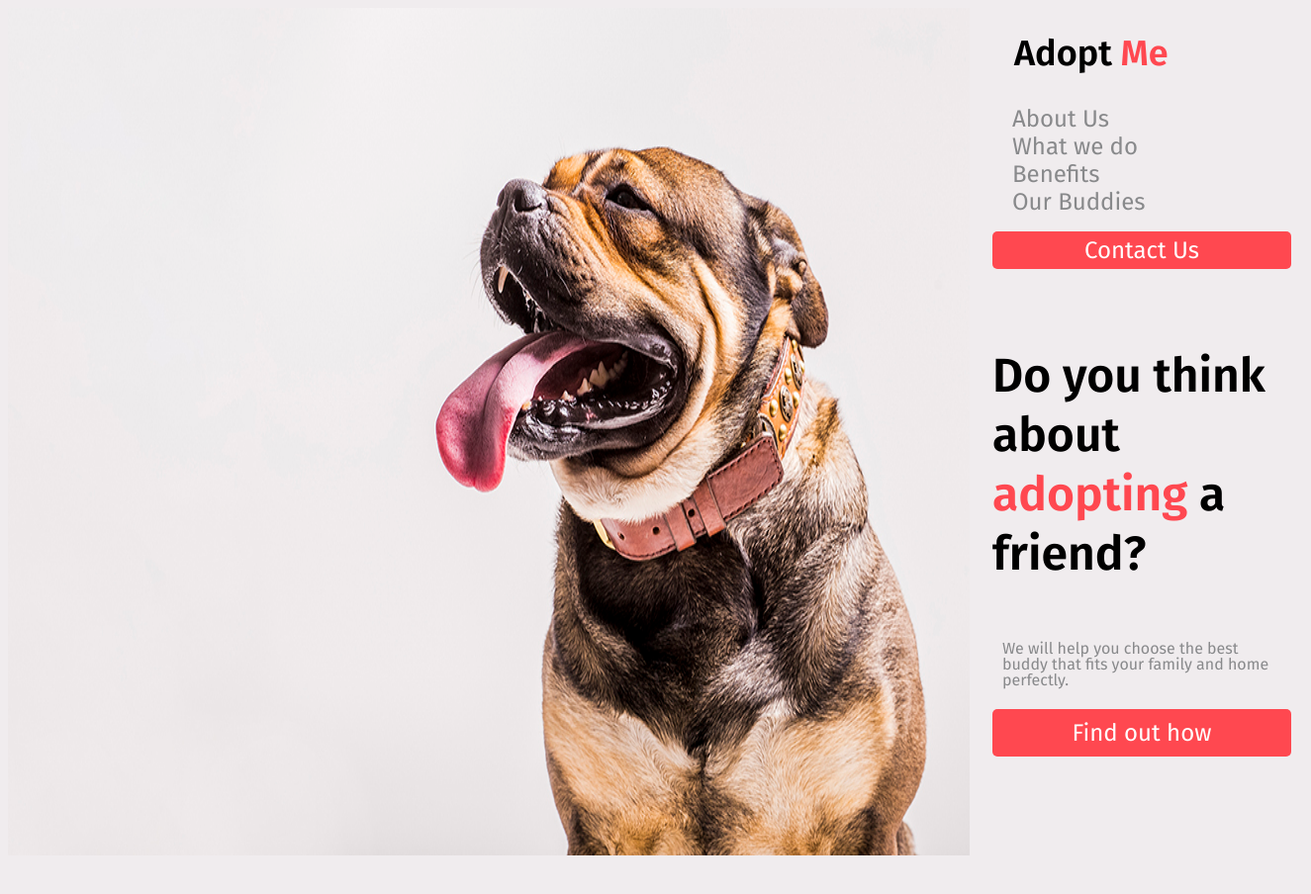
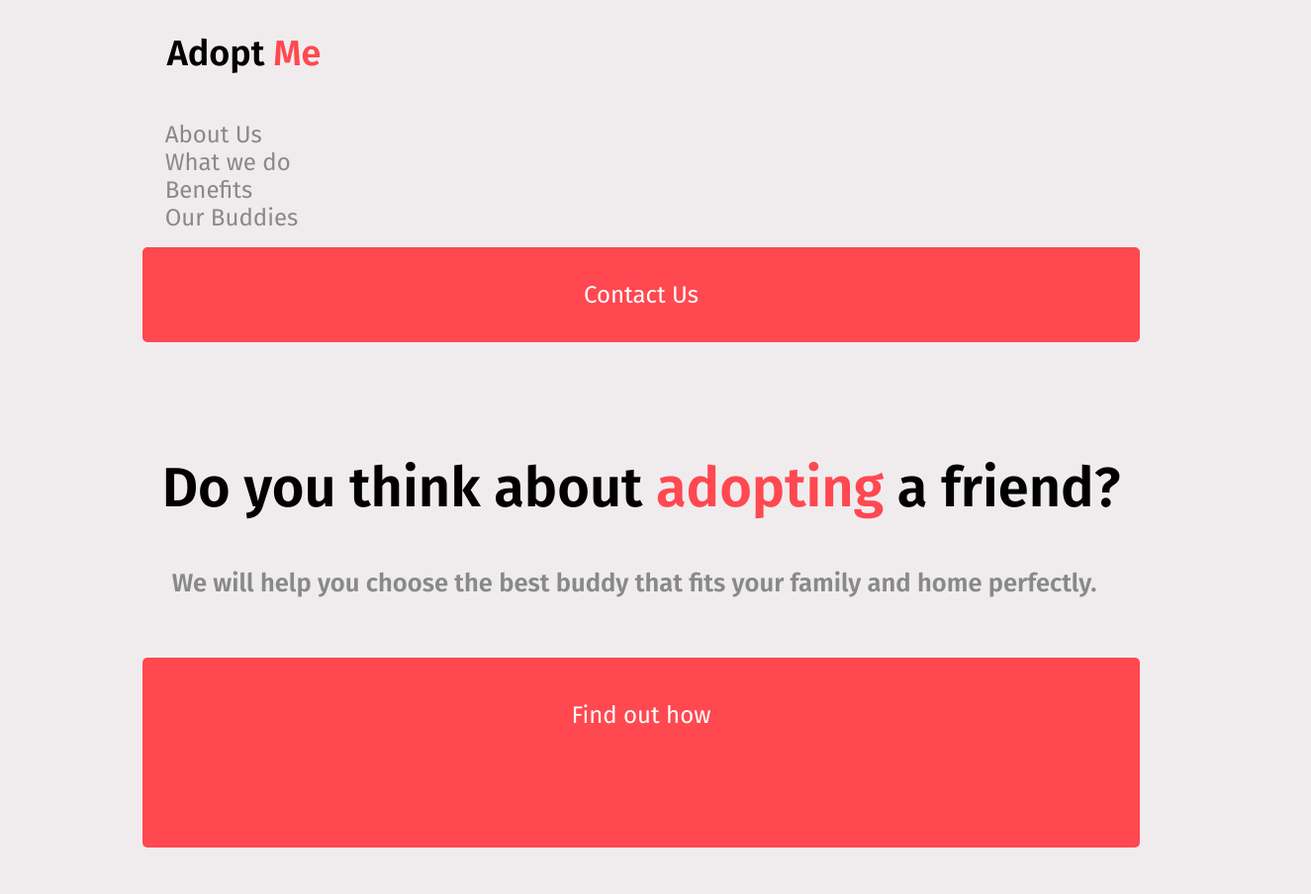
Before and after one commit to mikal-hasan/Ansari-Unit-One, a plain HTML site: page index.html in a window 1280 px wide. Shown: the whole page at 99% size, 1325 px wide, since content can reach past the window. Before the commit the page ends 873 px from the top, so only its background shows below. Drawn offline with Linux system fonts and the light colour scheme.

Commit message:
mobile responsive view-Updated

```diff
--- a/index.html
+++ b/index.html
@@ -9,23 +9,33 @@
     <link href="https://fonts.googleapis.com/css?family=Fira+Sans:300,400,600" rel="stylesheet">
 </head>
 <body>
-    <img src="images/bulldog-2.jpg" alt="Bulldog">
     <div class="container">
-       <h1>Adopt <span style="color: #ff4850">Me</span></h1>
-       <ul id="nav">
-            <ul>
+        <h1>Adopt <span style="color: #ff4850">Me</span></h1>
+        <div>
+            <ul id="nav">
+                <ul>
                     <li><a href="#">About Us</a></li>
                     <li><a href="#">What we do</a></li>
                     <li><a href="#">Benefits</a></li>
                     <li><a href="#">Our Buddies</a></li>
-            </ul>
+                </ul>
+                <img src="images/bulldog-2.jpg" alt="Bulldog">
+        </div>
 
 
+    <div class="ContactUs">
+        <p class="contact">Contact Us</p>
+    </div>
 
-        <p><a href="#" class="contact">Contact Us</a></p>
+    <div class=doYou>
         <p class="doYou">Do you think about <span style="color: #ff4850">adopting</span> a friend?</p>
         <p class="we">We will help you choose the best buddy that fits your family and home perfectly.</p>
-        <p><a href="#" class="find">Find out how</a></p>
+    </div>
+
+    <div class="FindUs">
+        <p class="find">Find out how</p>
+    </div>
+
 
    </div>
 
--- a/style.css
+++ b/style.css
@@ -1,9 +1,15 @@
+/* Media Query for Desktop: 1024px */
+@media only screen and (min-width: 1024px) {
     body{
         background-color: #f0ecee;
         background-position: right;
         padding: 0;
         width: 100%;
         display: flex;
+    }
+
+    img {
+        display: right;
     }
 
     h1 {
@@ -119,20 +125,22 @@ h1 {
         transition-duration: 200m;
     }
 
+}
 
 
-/* media query styles for desktop   */
 
-/* @media screen and (min-width: 768px) {
+
+/* media query styles for mobile   */
+@media only screen and (min-width: 768px) {
 
    body {
-        background-color: #ccc;
-
+       display: flex;
+       justify-content: center;
    }
 
-    #img {
-        height: 150%;
-        width:150%;
+
+    img {
+        display: none;
 
     }
 
@@ -167,43 +175,64 @@ h1 {
         padding: 0px 0px;
         text-decoration: none;
     }
-    .contact {
+
+
+
+    .ContactUs {
         color: #fff;
         background-color: #FF4850;
         font-family: 'Fira Sans', sans-serif;
         font-size: 24px;
         margin-left: 20px;
         margin-right: 20px;
-        display: inline-block;
+        display: block;
         text-decoration: none;
         list-style-type: none;
         text-align: center;
         padding: 5px 10px;
         border-radius: 5px;
+
     }
 
-    .find {
+
+
+    .doYou {
+        font-family: 'Fira Sans', sans-serif;
+        font-size: 3.5rem;
+        line-height: 5.5rem;
+        font-weight: bold;
+        margin-left: 20px;
+        margin-right: 20px;
+        padding-top: 1.5rem;
+        margin-bottom: 1.5rem;
+        padding-bottom: 5px;
+    }
+
+    .we {
+        color: #88898b;
+    font-family: 'Fira Sans', sans-serif;
+    font-size: 1.6rem;
+    line-height: 2rem;
+    margin-right: 20px;
+    padding: 5px 10px;
+
+    }
+
+    .FindUs {
         color: #fff;
         background-color: #FF4850;
         font-family: 'Fira Sans', sans-serif;
         font-size: 24px;
+        display: block;
+        list-style-type: none;
+        text-align: center;
         margin-left: 20px;
         margin-right: 20px;
-        /* width: 220px;
-        height: 50px; */
-        display: inline-block;
-        list-style-type: none;
-        text-align: center;
-
         margin-bottom: 100px;
         padding: 10px 10px;
         border-radius: 5px;
         text-decoration: none;
+
     }
 
-
-
- */
-
-
 }
```
Lines whose indentation alone changed are shown as unchanged.
